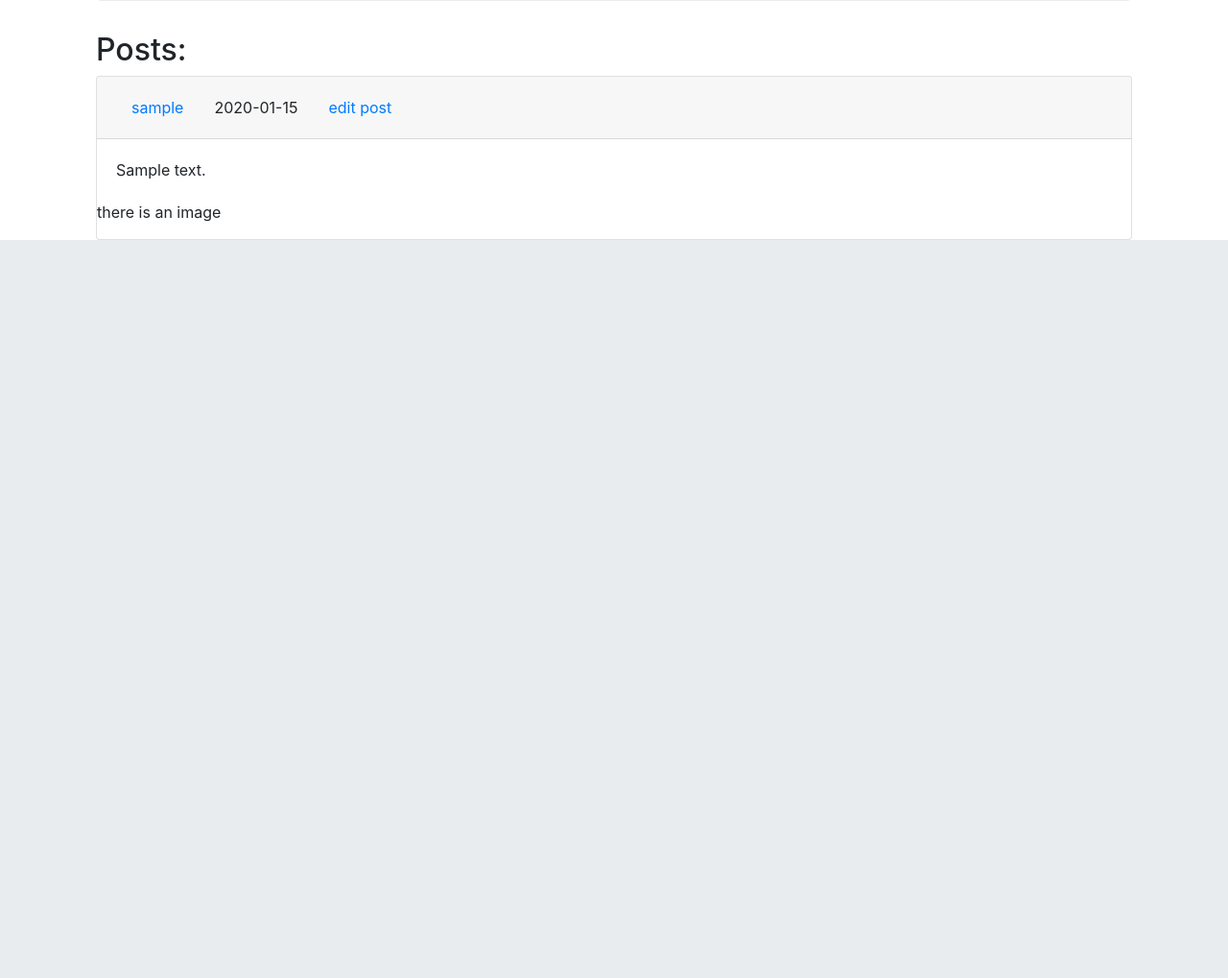
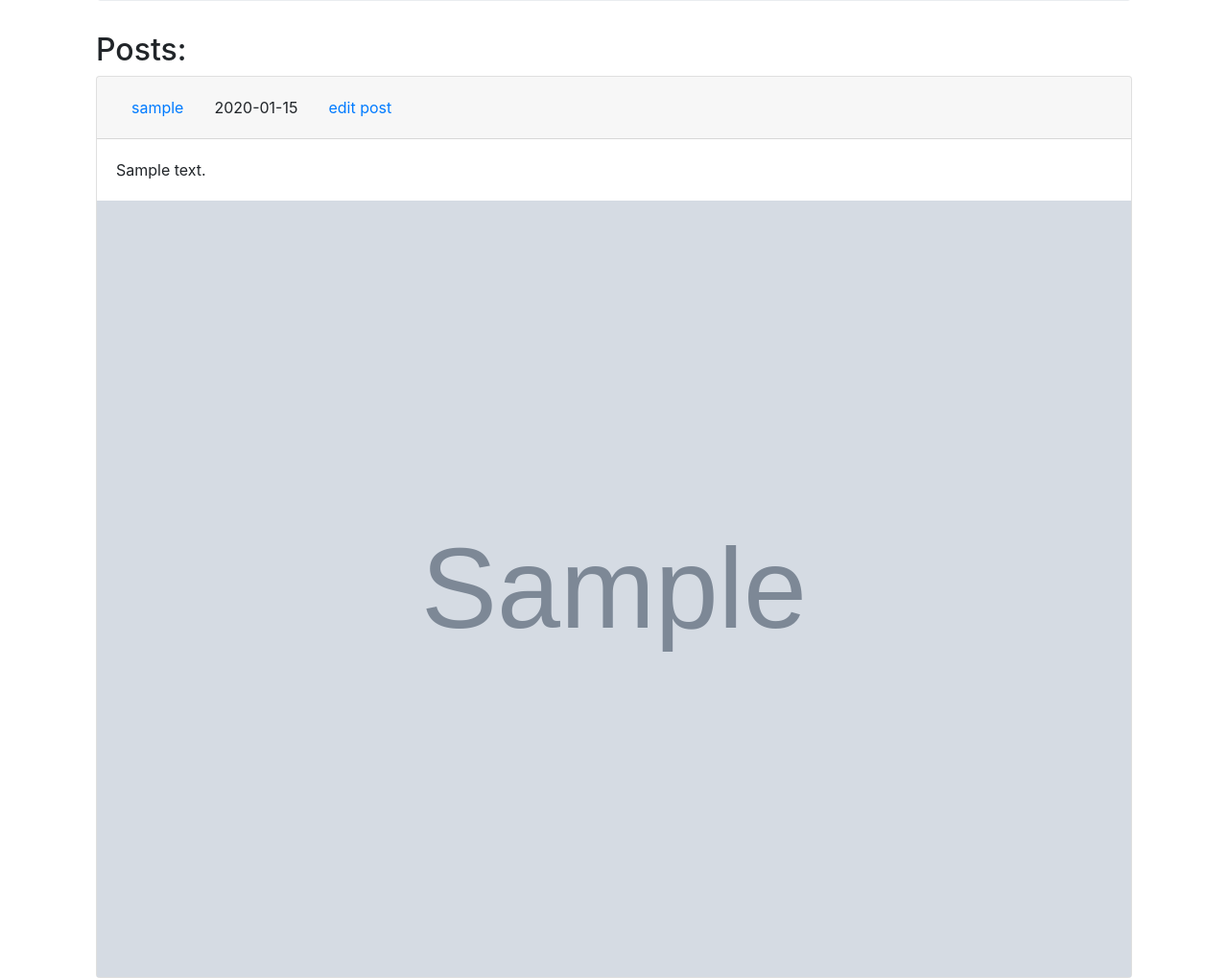
Before and after one commit to shonkaga/twitter-clone, a Flask app: a page that uses components/templates/user.html in a window 1280 px wide. Shown: the part 923-1942 px from the top of the page at 96% size. Before the commit the page ends 1173 px from the top, so only its background shows below. Run offline with Flask 2, Linux system fonts and the light colour scheme; a user stored in the database is signed in; tables that the repository leaves empty hold one stand-in row (values such as "Sample post"); grey boxes marked "Sample" are stand-in pictures; some libraries are stand-ins or nearby versions.

Commit message:
Fixed the image problem

```diff
--- a/components/templates/user.html
+++ b/components/templates/user.html
@@ -80,8 +80,7 @@
     <p class="card-text">{{post.text}}</p>
   </div>
   {% if post.image %}
-
-    <p> there is an image </p>
+    <img  src="{{url_for('static', filename='post_pics/' + post.image) }}">
   {% endif %}
     {% endfor %}
 
--- a/components/users/views.py
+++ b/components/users/views.py
@@ -4,7 +4,7 @@ from components import db
 from werkzeug.security import generate_password_hash,check_password_hash
 from components.models import User, Post
 from components.users.forms import RegistrationForm, LoginForm, UpdateUserForm
-from components.users.picture_handler import add_profile_pic
+from components.users.picture_handler import add_profile_pic, add_post_pic
 from components.posts.forms import WritePost
 
 # setting the users blueprint
@@ -123,7 +123,7 @@ def u(username):
         # this means the user exists
 
         # Grab the profile image of the user
-        profile_image = url_for('static', filename='profile_pics/' + current_user.profile_image)
+        profile_image = url_for('static', filename='profile_pics/' + user.profile_image)
 
         # Grab all the posts this user has made
         posts = Post.query.filter_by(user=user).order_by(Post.date.desc()).all()
@@ -134,14 +134,14 @@ def u(username):
             text = form.text.data
             post = Post(user_id=current_user.id, text=text)
             db.session.add(post)
+            db.session.commit()
 
             if form.picture.data:
-                pic = add_profile_pic(form.picture.data,post.id)
+                pic = add_post_pic(form.picture.data,post.id)
                 post.image = pic
                 db.session.add(post)
-            else:
-                pic = None
-            db.session.commit()
+                db.session.commit()
+
 
             flash('Your post has been posted')
             return redirect(url_for('users.u', username=username))
```
